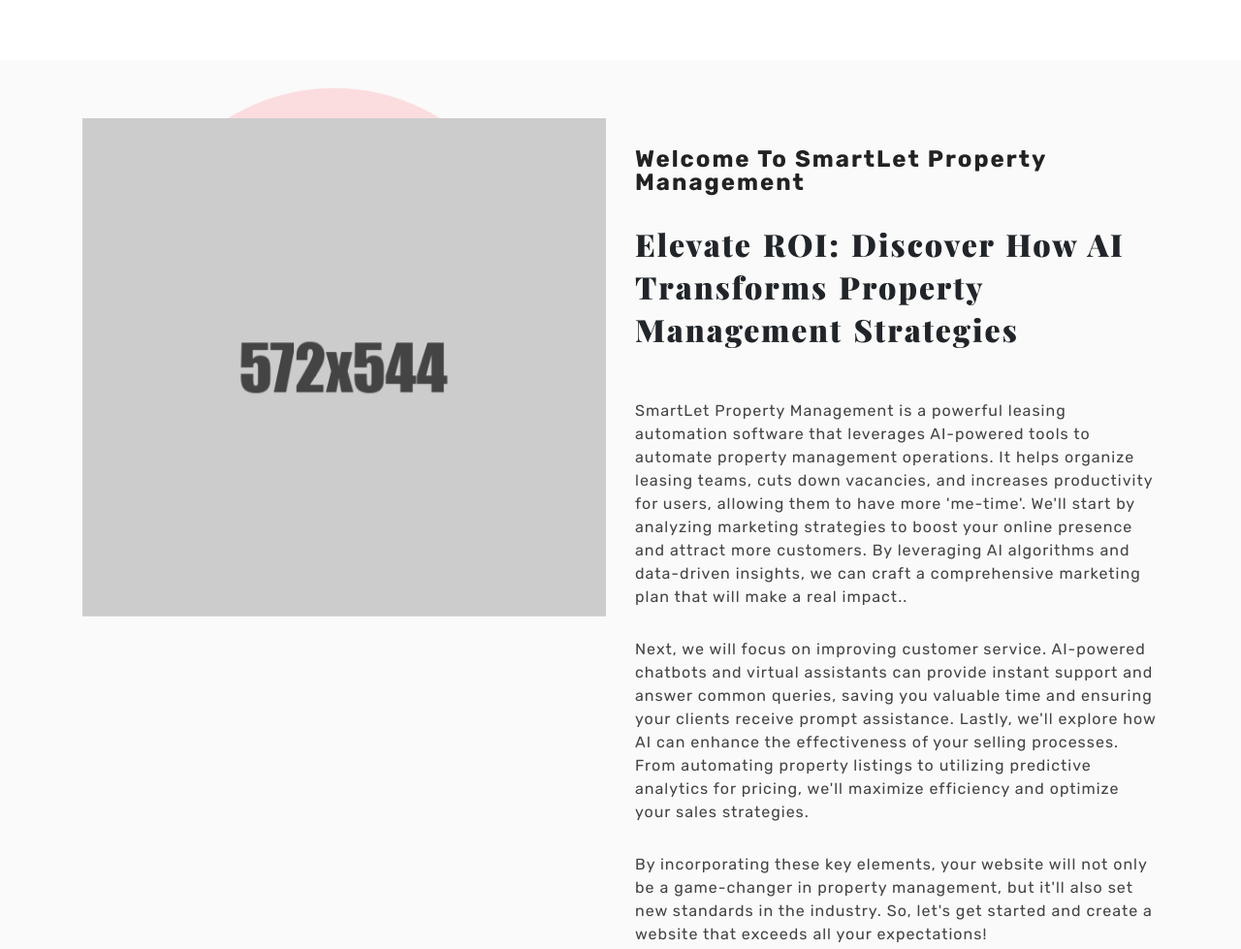
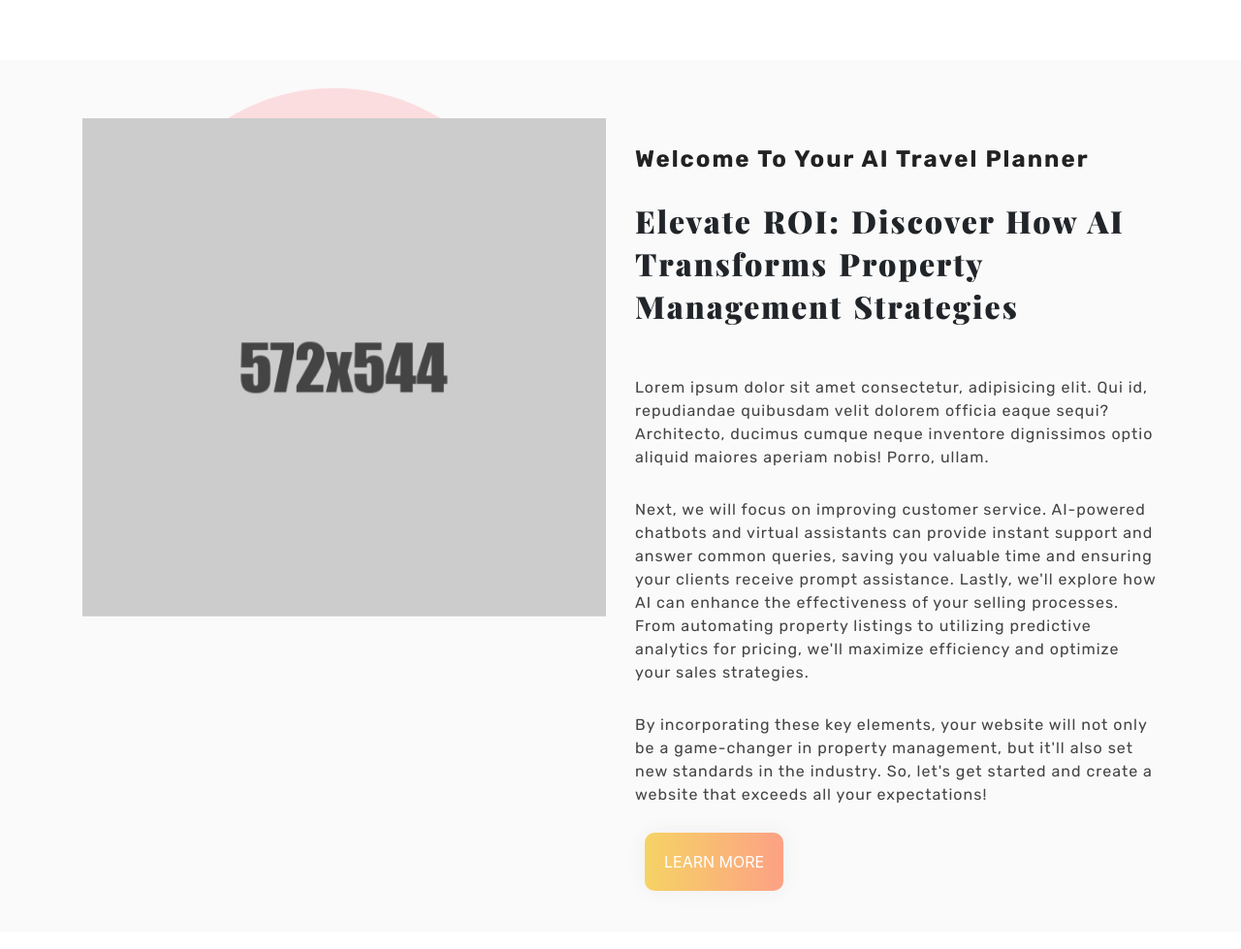
Before and after one commit to MeetYourAI/TravelHolidaysAI, a plain HTML site: page index.html in a window 1280 px wide. Shown: the part 1141-2120 px from the top of the page at 97% size. Drawn offline with nearby package versions, Linux system fonts and the light colour scheme.

Commit message:
quick ammends

```diff
--- a/index.html
+++ b/index.html
@@ -4,7 +4,7 @@
     <meta charset="UTF-8" />
     <meta
       name="viewport" content="width=device-width, initial-scale=1, shrink-to-fit=no"/>
-    <title>SmartLet Property Management</title>
+    <title>AI Travel Planner</title>
     <link rel="shortcut icon" type="image/png" href="images/Favicon.png">
     <link rel="stylesheet" href="css/bootstrap.min.css" />
     <link rel="stylesheet" href="css/all.min.css" />
@@ -74,8 +74,8 @@
         <div class="row">
           <div class="col-md-6 banner-l">
             <div class="banner-text">
-              <h3>SmartLet Property Management</h3>
-              <h1 class="heading-font">AI + Real Estate</h1>
+              <h3>Less Headaches, more efficiency</h3>
+              <h1 class="heading-font">Welcome to your AI Travel Planner</h1>
               <p>
                 The Ultimate Synergy for Profitable Investments and Seamless Management.
                 Elevate ROI: Discover How AI Transforms Property Management Strategies
@@ -88,10 +88,11 @@
           </div>
           <div class="col-md-6 banner-yoga d-md-block d-none">
             <div class="banner-block">
-              <!-- HERE'S WHERE YOU EDIT THE PERSON MODEL IMAGE -->
+              <!-- HERE'S WHERE YOU EDIT THE TEMP PERSON MODEL IMAGE -->
               <img
                 src="images/tempModel.png" class="img-fluid" alt="banner" style="border-radius: 15px;"/>
-              <div class="animation-circle-inverse left">
+              <!-- Temp image by stockking on Freepik -->
+                <div class="animation-circle-inverse left">
                 <span></span>
                 <span></span>
                 <span></span>
@@ -256,16 +257,15 @@
           </div>
           <div class="col-lg-6 col-md-12">
             <div class="level-detail">
-              <h3>Welcome To SmartLet Property Management</h3>
+              <h3>Welcome to your AI Travel Planner</h3>
               <h1 class="heading-font">
                 Elevate ROI: Discover How AI Transforms Property Management Strategies
               </h1>
               <p>
-                SmartLet Property Management is a powerful leasing automation software that leverages
-                 AI-powered tools to automate property management operations. It helps organize leasing teams, cuts down vacancies,
-                  and increases productivity for users, allowing them to have more 'me-time'.
-                  We'll start by analyzing marketing strategies to boost your online presence and attract more customers.
-                   By leveraging AI algorithms and data-driven insights, we can craft a comprehensive marketing plan that will make a real impact..
+                Lorem ipsum dolor sit amet consectetur, adipisicing elit.
+                Qui id, repudiandae quibusdam velit dolorem officia eaque sequi?
+                 Architecto, ducimus cumque neque inventore dignissimos optio aliquid maiores aperiam nobis!
+                  Porro, ullam.
               </p>
               <p>
                 Next, we will focus on improving customer service.
@@ -887,7 +887,7 @@
         <div class="row">
           <div class="col-md-6 col-12">
             <div class="footer-text">
-              <p>© Copyright 2023. All rights reserved by SmartLet Property Management</p>
+              <p>© Copyright 2023. All rights reserved by AI2BC - AI Travel Planner</p>
             </div>
           </div>
           <div class="col-md-6 col-12">
```
